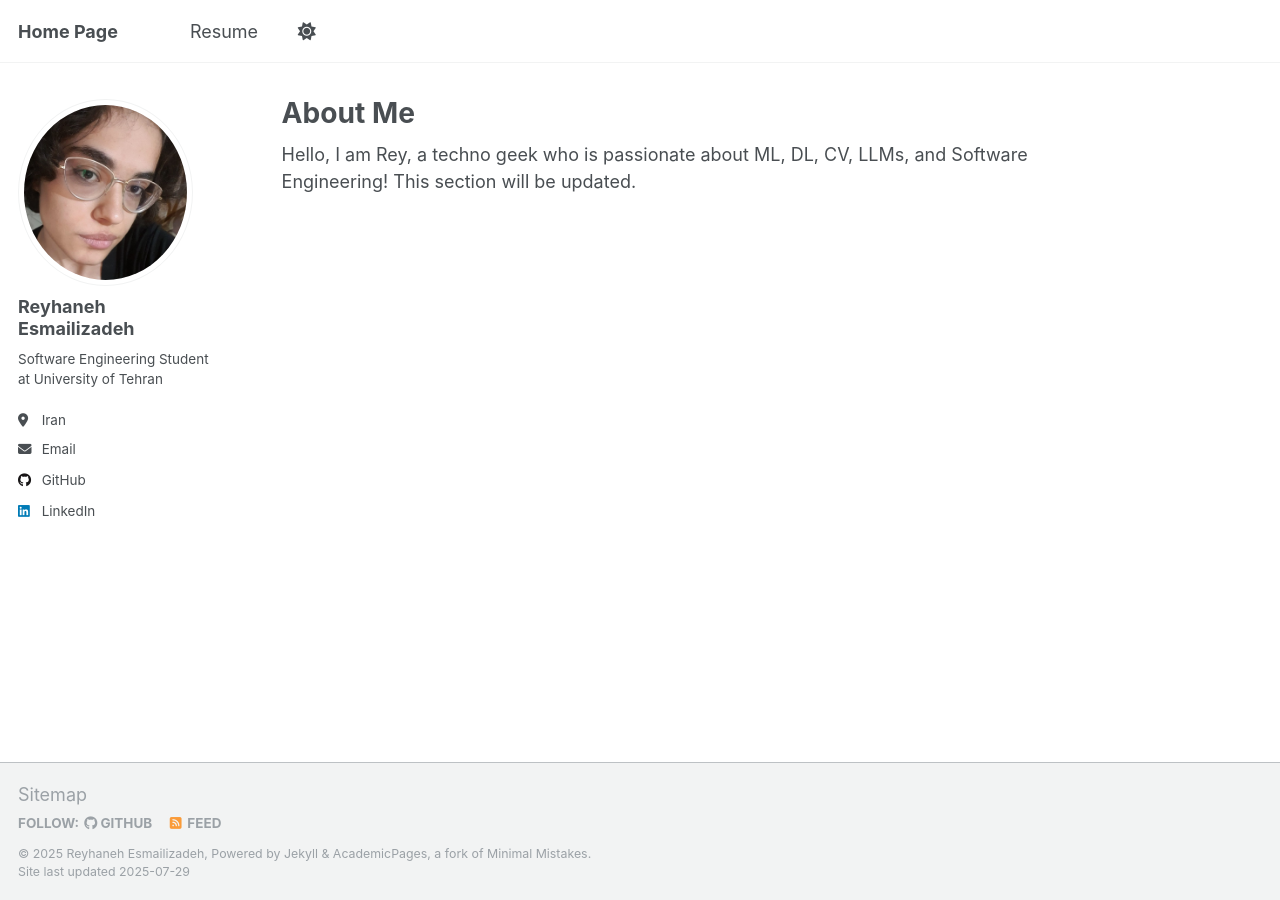
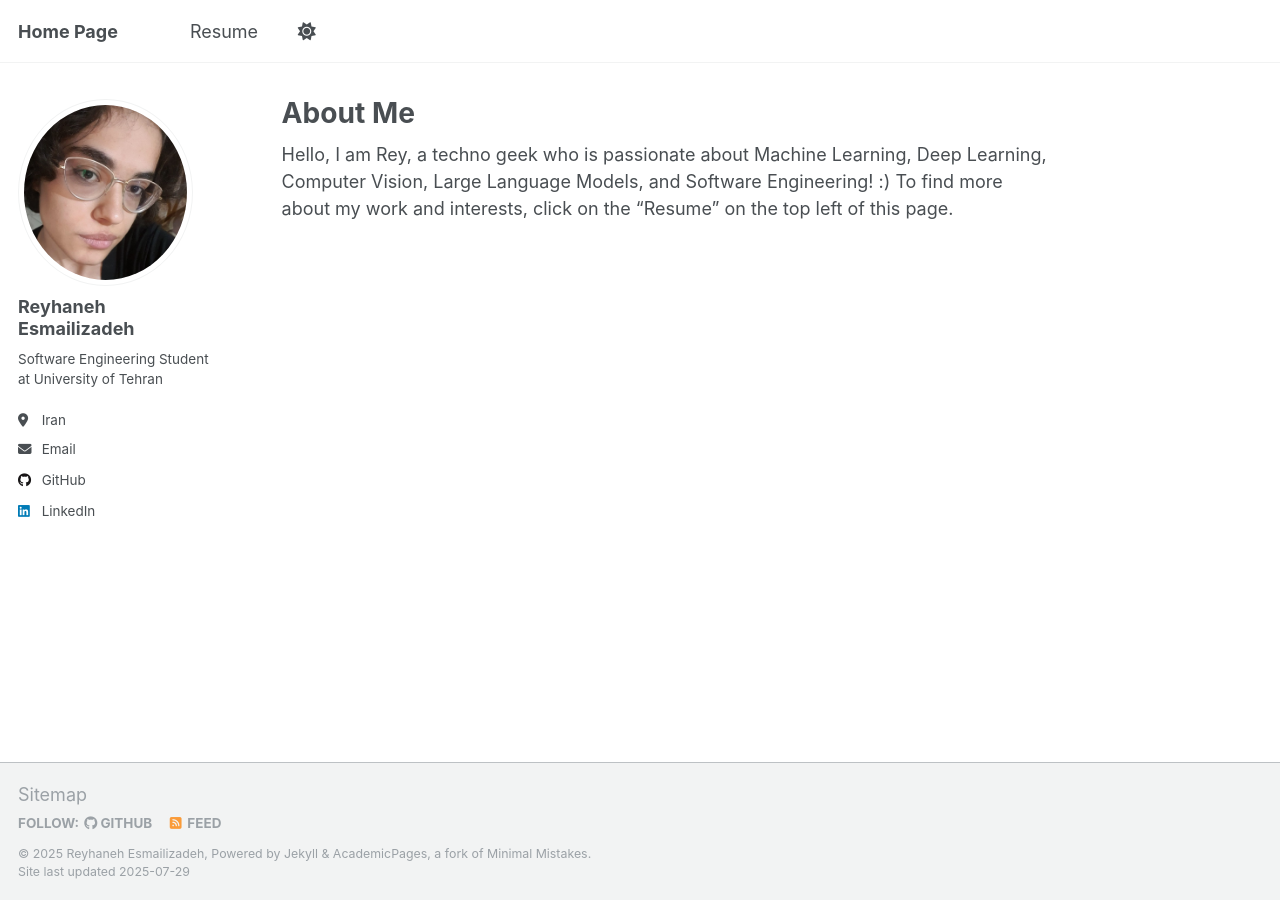
Before and after one commit to Reyhaneesmailizadeh/Reyhaneesmailizadeh.github.io, a Jekyll site: the page built from _pages/about.md, in a window 1280 px wide. Built offline with Jekyll 4.4.1, drawn with Linux system fonts in a browser that asks for light colours; a script that is not in the unit is left out.

Commit message:
Update about.md

```diff
--- a/_pages/about.md
+++ b/_pages/about.md
@@ -7,4 +7,4 @@ redirect_from:
   - /about.html
 ---
 
-Hello, I am Rey, a techno geek who is passionate about ML, DL, CV, LLMs, and Software Engineering! This section will be updated.
+Hello, I am Rey, a techno geek who is passionate about Machine Learning, Deep Learning, Computer Vision, Large Language Models, and Software Engineering! :) To find more about my work and interests, click on the "Resume" on the top left of this page.
```
